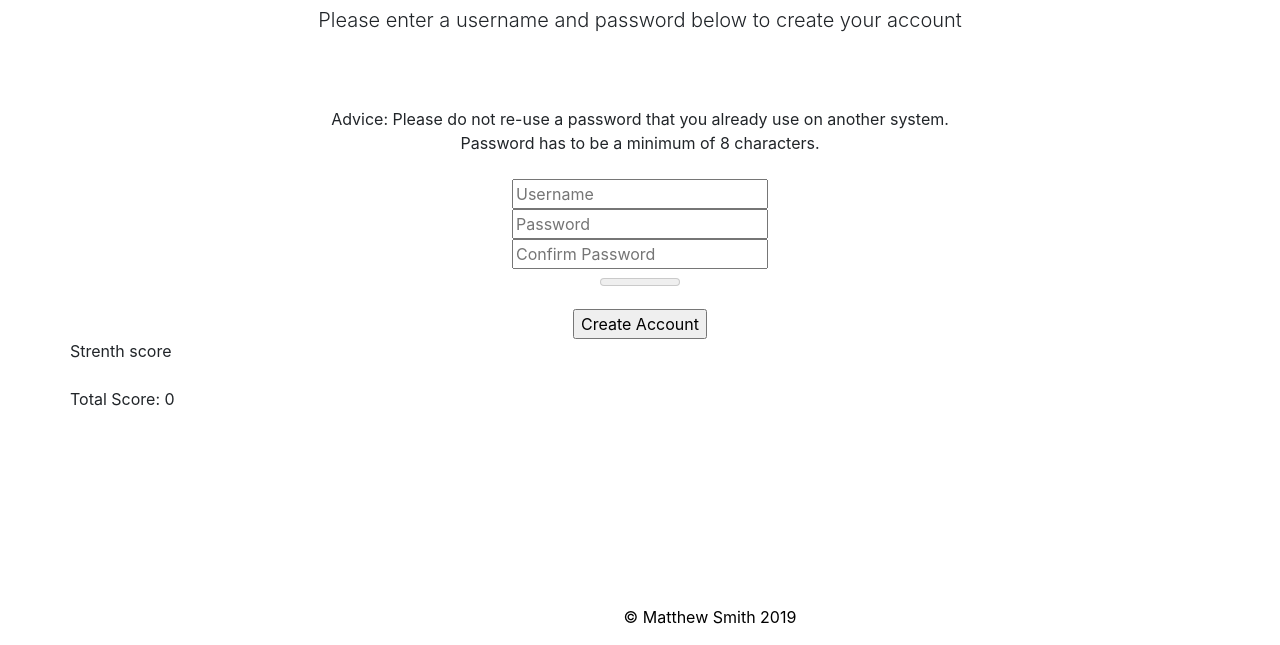
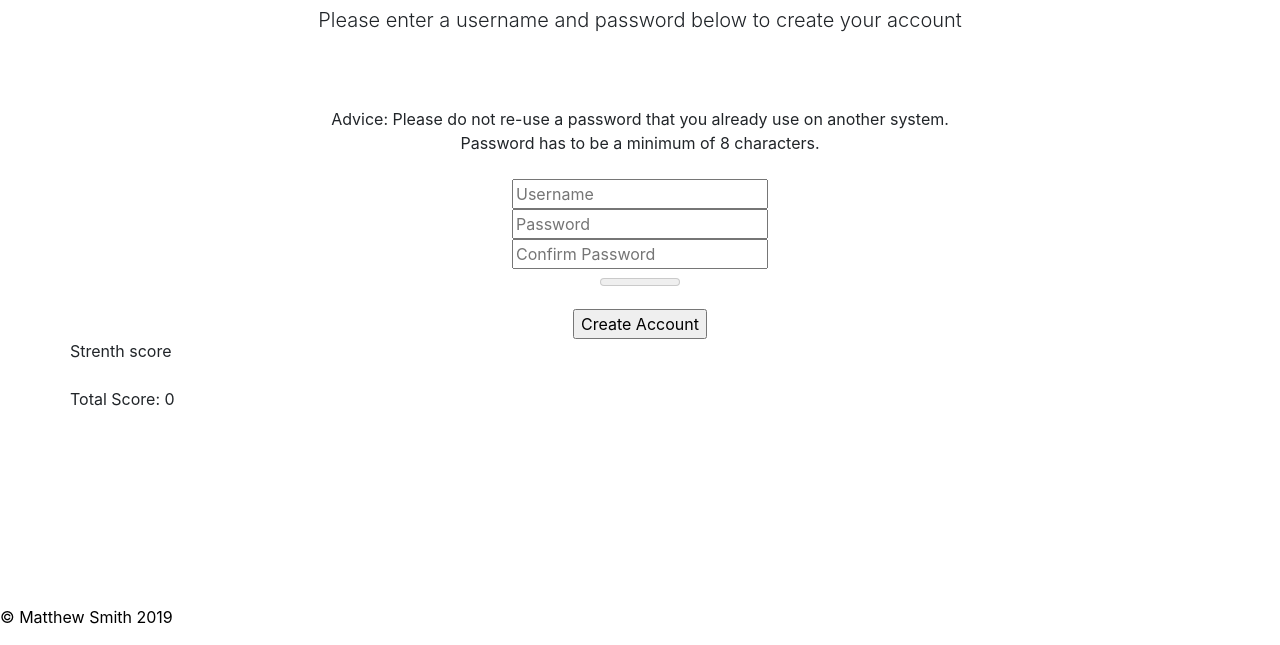
Before and after one commit to MattSmith0981/CET300, a website: page traditionalmeter.html in a window 1280 px wide. Shown: the part 155-800 px from the top of the page. Drawn offline with Linux system fonts and the light colour scheme.

Commit message:
Add files via upload

```diff
--- a/traditionalmeter.html
+++ b/traditionalmeter.html
@@ -122,7 +122,7 @@
 
 			</div>
 	<div id="Footer">
-		<p> &#169 Matthew Smith 2019</p>
+		<p style = "position: fixed;		left: 0;		bottom: 0;  text-align: center;"> &#169 Matthew Smith 2019</p>
 		</div>
 
     <!-- Bootstrap core JavaScript -->
```
